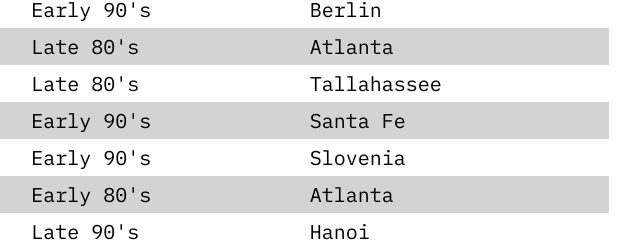
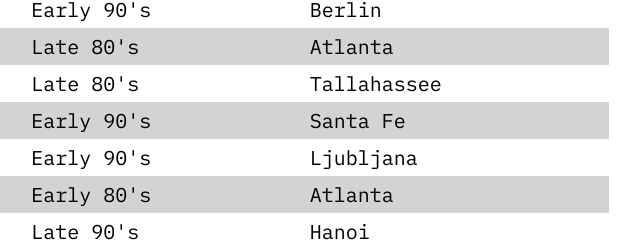
Before and after one commit to sawaiz/depths, a plain HTML site: page index.html in a window 1280 px wide. Shown: the part 1314-1556 px from the top of the page, 423-1063 px from the left. Drawn offline with Linux system fonts and the light colour scheme.

Commit message:
Changed from solvenia to Ljubljana

```diff
--- a/index.html
+++ b/index.html
@@ -71,7 +71,7 @@
          <tr><td>Alice</td><td>Late 80's</td><td>Atlanta</td></tr>
          <tr><td>Terence</td><td>Late 80's</td><td>Tallahassee</td></tr>
          <tr><td>Lauren</td><td>Early 90's</td><td>Santa Fe</td></tr>
-         <tr><td>Manja</td><td>Early 90's</td><td>Slovenia</td></tr>
+         <tr><td>Manja</td><td>Early 90's</td><td>Ljubljana</td></tr>
          <tr><td>Chris</td><td>Early 80's</td><td>Atlanta</td></tr>
          <tr><td>Linh</td><td>Late 90's</td><td>Hanoi</td></tr>
          <tr><td>Andrew</td><td>Early 90's</td><td>Atlanta</td></tr>
```
